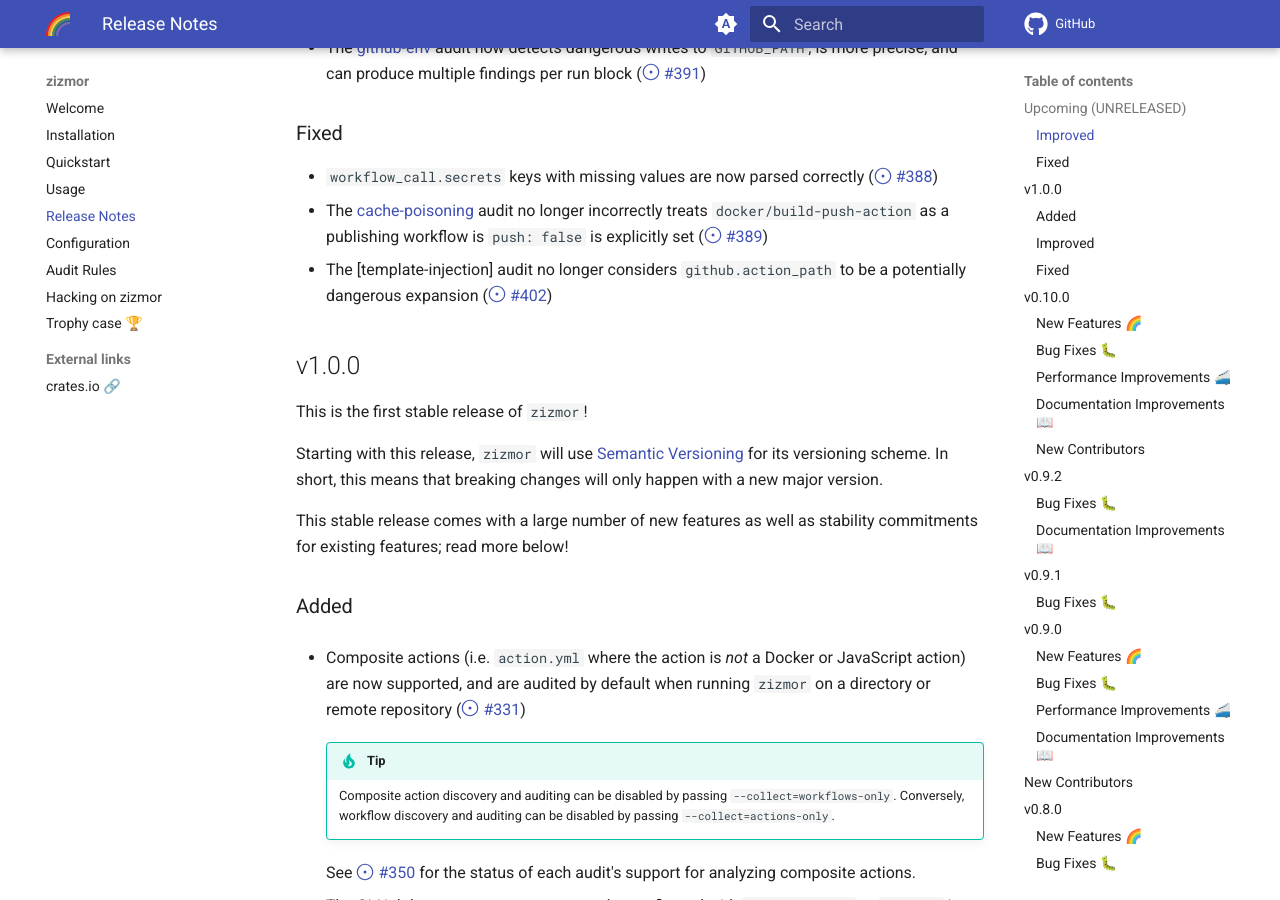
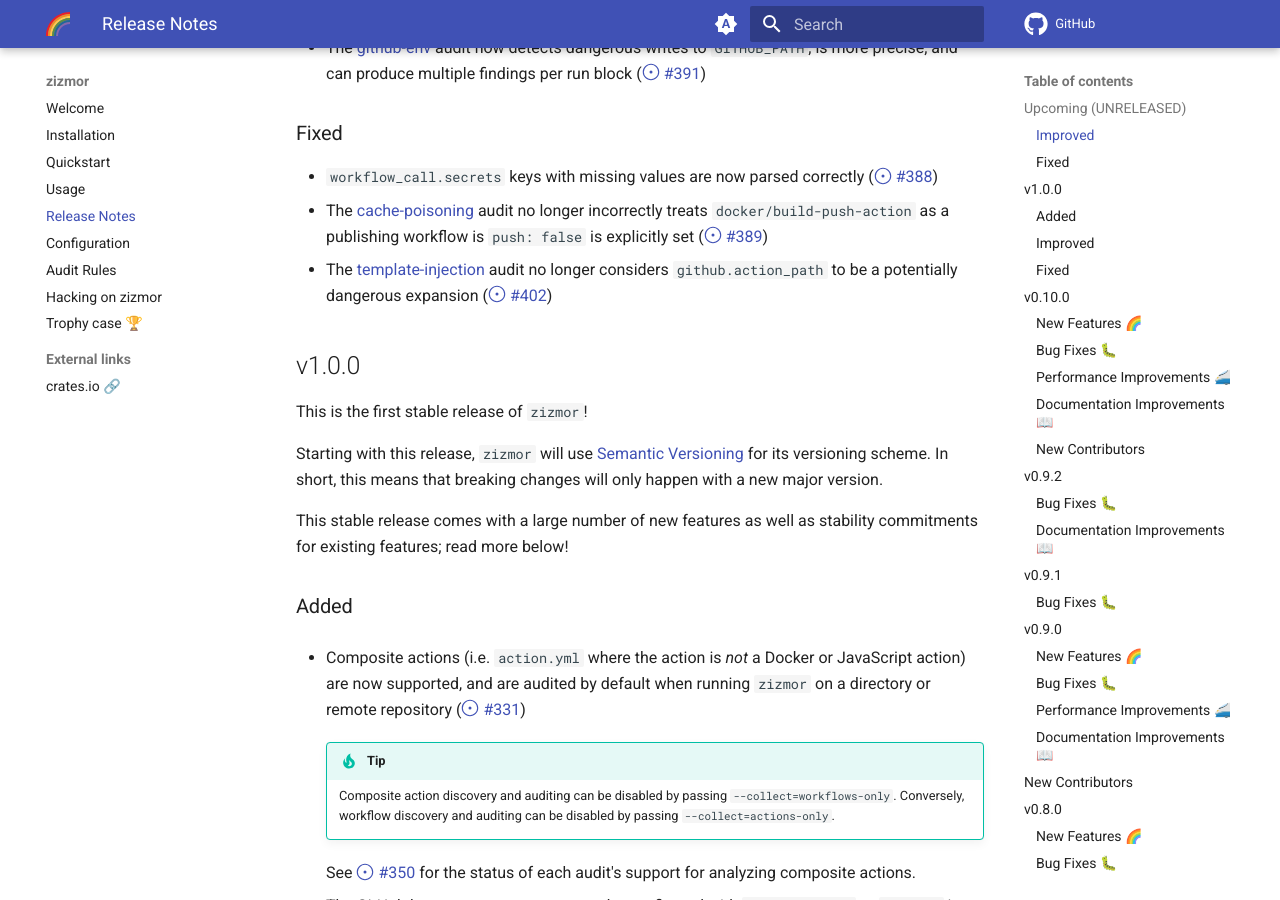
Before and after one commit to zizmorcore/zizmor, an MkDocs documentation site: the page built from docs/release-notes.md, in a window 1280 px wide and 900 px high, scrolled down 307 px. Built offline with MkDocs 1.6.1 and Material for MkDocs 9.7.7, drawn with Linux system fonts in a browser that asks for light colours; comment, search, counter and statistics services are not loaded; some of the changed lines change nothing that is shown.

Commit message:
add link
Signed-off-by: William Woodruff <william@yossarian.net>

```diff
--- a/docs/release-notes.md
+++ b/docs/release-notes.md
@@ -389,3 +389,4 @@
 [excessive-permissions]: ./audits.md#excessive-permissions
 [cache-poisoning]: ./audits.md#cache-poisoning
 [github-env]: ./audits.md#github-env
+[template-injection]: ./audits.md#template-injection
```
